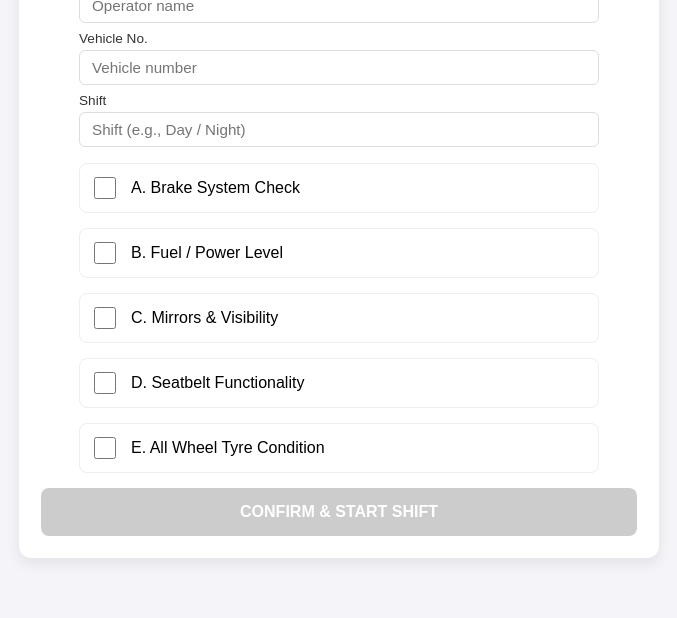
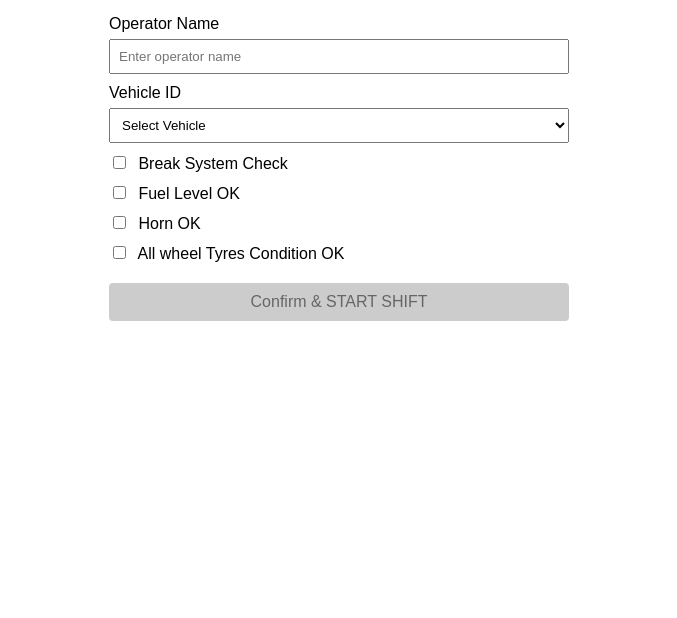
Before and after one commit to SachinEC35/Driversafetyscheklist, a plain HTML site: page index.html in a window 1280 px wide. Shown: the part 343-961 px from the top of the page, without its empty margins (301-978 px from the left). After the commit the page ends 800 px from the top, so only its background shows below. Drawn offline with Linux system fonts and the light colour scheme.

Commit message:
Refactor Vehicle Safety Checklist to Driver Safety Checklist

```diff
--- a/index.html
+++ b/index.html
@@ -2,155 +2,154 @@
 <html lang="en">
 <head>
   <meta charset="UTF-8">
-    <meta name="viewport" content="width=device-width, initial-scale=1.0">
-    <title>Vehicle Safety Checklist</title>
+  <title>Driver Safety Checklist</title>
   <style>
-    * { box-sizing: border-box; }
-    body { font-family: sans-serif; background-color: #f4f4f9; padding: 20px; display:flex; justify-content:center; }
-    /* card centered horizontally and slightly wider for professional layout */
-    .card { background: white; padding: 22px; border-radius: 12px; box-shadow: 0 6px 14px rgba(0,0,0,0.08); max-width: 640px; width: 100%; margin: 32px auto; }
-        h2 { color: #333; font-size: 1.2rem; margin-bottom: 20px; border-bottom: 2px solid #eee; padding-bottom: 10px; text-align: center; }
-
-        .checklist-item { display: flex; align-items: center; margin-bottom: 15px; padding: 10px; border: 1px solid #eee; border-radius: 8px; cursor: pointer; }
-        .checklist-item:hover { background-color: #fafafa; }
-
-        input[type="checkbox"] { width: 22px; height: 22px; margin-right: 15px; cursor: pointer; }
-        label { cursor: pointer; flex-grow: 1; font-weight: 500; }
-
-        button {
-            width: 100%; padding: 15px; border: none; border-radius: 8px;
-            font-size: 1rem; font-weight: bold; color: white;
-            background-color: #ccc; cursor: not-allowed; transition: 0.3s;
-        }
-
-        button.enabled { background-color: #28a745; cursor: pointer; }
-
-        /* QR panel */
-        .qr-panel {
-            display: flex;
-            gap: 12px;
-            align-items: center;
-            margin: 16px 0 8px;
-            flex-wrap: wrap;
-            justify-content: center;
-        }
-        .qr-panel img {
-            width: 140px;
-            height: 140px;
-            border-radius: 8px;
-            background: white;
-            box-shadow: 0 2px 6px rgba(0,0,0,0.08);
-        }
-        .qr-actions {
+    body {
+      font-family: Arial, sans-serif;
+      max-width: 500px;
+      margin: auto;
       display: flex;
       flex-direction: column;
-            gap: 8px;
-            min-width: 150px;
+      align-items: center;
+      padding: 16px;
     }
-        .qr-actions button {
-            padding: 8px 12px; font-size: 0.95rem; border-radius: 8px; border: 1px solid #ddd; background: #fff; cursor: pointer;
+    #company-logo {
+      display: block;
+      margin: 12px auto;
+      max-width: 220px;
+      height: auto;
     }
-        .qr-url {
-            font-size: 0.85rem; color: #444; background: #f8f8f8; padding: 8px; border-radius: 6px; overflow-wrap: anywhere;
+    label {
+      display: block;
+      margin-top: 10px;
+      text-align: left;
+      width: 100%;
+      max-width: 460px;
     }
-        /* top company logo */
-        .company-top-logo { display:block; margin: 0 auto 12px; width:160px; height:auto; object-fit:contain; }
-    /* placeholders form - stacked vertically for neat layout */
-    .info-form { margin: 12px 0 16px; display: block; gap: 8px; max-width: 520px; margin-left: auto; margin-right: auto; }
-    .form-field { width: 100%; margin-bottom: 8px; }
-    .form-field label { display:block; font-size:0.85rem; color:#333; margin-bottom:4px; }
-    /* align placeholder text with checklist label text (space for checkbox + gap) */
-    /* align outer edges with checklist boxes: inputs use normal horizontal padding, no extra left indent */
-    .form-field input { width:100%; padding:8px 12px; border:1px solid #ddd; border-radius:6px; font-size:0.95rem; }
-
-        /* center the checklist items within the card for neat layout */
-        .checklist-item { max-width: 520px; margin-left: auto; margin-right: auto; }
-
-        @media (max-width: 520px) {
-            .card { padding: 18px; }
-            .form-field { flex: 0 0 100%; }
-            .checklist-item { margin-left: 0; margin-right: 0; }
+    input[type="text"], select {
+      width: 100%;
+      max-width: 460px;
+      padding: 8px;
+      box-sizing: border-box;
+      margin-top: 6px;
+    }
+    .check {
+      margin-right: 8px;
+    }
+    button {
+      margin-top: 20px;
+      padding: 10px;
+      width: 100%;
+      max-width: 460px;
+      font-size: 16px;
+      background-color: #007bff;
+      color: #ffffff;
+      border: none;
+      border-radius: 4px;
+    }
+    button:disabled {
+      background-color: #cccccc;
+      color: #666666;
+      cursor: not-allowed;
+    }
+    button.enabled {
+      background-color: #28a745;
+      color: #ffffff;
+      cursor: pointer;
     }
   </style>
 </head>
 <body>
+<h2></h2>
 
-<div class="card">
-    <!-- Company logo at top -->
-    <img src="TMEElogo.jpeg" alt="Company logo" class="company-top-logo">
-    <h2>Vehicle Safety Checklist</h2>
+<img id="company-logo" src="TMEElogo.jpeg" alt="Company Logo">
 
-    <!-- Operator / vehicle / shift placeholders -->
-    <div class="info-form">
-        <div class="form-field">
-            <label for="operatorName">Operator Name</label>
-            <input type="text" id="operatorName" placeholder="Operator name">
-        </div>
-        <div class="form-field">
-            <label for="vehicleNo">Vehicle No.</label>
-            <input type="text" id="vehicleNo" placeholder="Vehicle number">
-        </div>
-        <div class="form-field">
-            <label for="shift">Shift</label>
-            <input type="text" id="shift" placeholder="Shift (e.g., Day / Night)">
-        </div>
-    </div>
+<h2>Driver Safety Checklist</h2>
 
-    <div class="checklist-item">
-        <input type="checkbox" id="brake" class="safety-check">
-        <label for="brake">A. Brake System Check</label>
-    </div>
+<!-- Operator Name -->
+<label>Operator Name</label>
+<input type="text" id="operator" placeholder="Enter operator name">
 
-    <div class="checklist-item">
-        <input type="checkbox" id="fuel" class="safety-check">
-        <label for="fuel">B. Fuel / Power Level</label>
-    </div>
+<!-- Vehicle Dropdown -->
+<label>Vehicle ID</label>
+<select id="vehicle">
+  <option value="">Select Vehicle</option>
+  <option value="JH05123">JH05123</option>
+  <option value="JH05124">JH05124</option>
+  <option value="JH05125">JH05125</option>
+  <option value="JH05126">JH05126</option>
+  <option value="JH05AB123">JH05AB123</option>
+  <option value="JHK02">JHK02</option>
+</select>
 
-    <div class="checklist-item">
-        <input type="checkbox" id="mirror" class="safety-check">
-        <label for="mirror">C. Mirrors & Visibility</label>
-    </div>
+<!-- Checklist -->
+<label>
+  <input type="checkbox" class="check"> Break System Check
+</label>
+<label>
+  <input type="checkbox" class="check"> Fuel Level OK
+</label>
+<label>
+  <input type="checkbox" class="check"> Horn OK
+</label>
+<label>
+  <input type="checkbox" class="check"> All wheel Tyres Condition OK
+</label>
 
-    <div class="checklist-item">
-        <input type="checkbox" id="seatbelt" class="safety-check">
-        <label for="seatbelt">D. Seatbelt Functionality</label>
-    </div>
-
-    <div class="checklist-item">
-        <input type="checkbox" id="tyre" class="safety-check">
-        <label for="tyre">E. All Wheel Tyre Condition</label>
-    </div>
-
-    <button id="confirmBtn" disabled>CONFIRM & START SHIFT</button>
-</div>
+<!-- Confirm Button -->
+<button id="confirmBtn" onclick="submitChecklist()" disabled>Confirm & START SHIFT</button>
 
 <script>
-    const checkboxes = document.querySelectorAll('.safety-check');
-    const confirmBtn = document.getElementById('confirmBtn');
+const SCRIPT_URL =
+"https://script.google.com/macros/s/AKfycbxv8RyofgsSbbu7shQuZt87niWjwXIT4JBBXFMQUSpX5ZVrDugCMjh2tJrx_spFoTf-eg/exec";
 
-    checkboxes.forEach(checkbox => {
-        checkbox.addEventListener('change', () => {
-            // Check if every checkbox in the list is checked
-            const allChecked = Array.from(checkboxes).every(c => c.checked);
+function submitChecklist() {
+  const operator = document.getElementById("operator").value.trim();
+  const vehicle = document.getElementById("vehicle").value;
+  const checks = document.querySelectorAll(".check");
 
-            if (allChecked) {
-                confirmBtn.disabled = false;
-                confirmBtn.classList.add('enabled');
-            } else {
-                confirmBtn.disabled = true;
-                confirmBtn.classList.remove('enabled');
+  if (!operator || !vehicle) {
+    alert("Please enter operator name and select vehicle");
+    return;
   }
-        });
+
+  let allChecked = true;
+  checks.forEach(c => {
+    if (!c.checked) allChecked = false;
   });
 
-    confirmBtn.addEventListener('click', () => {
-        const op = document.getElementById('operatorName').value || '[not provided]';
-        const veh = document.getElementById('vehicleNo').value || '[not provided]';
-        const shift = document.getElementById('shift').value || '[not provided]';
-        alert(`✅ Safety Checklist Submitted.\nOperator: ${op}\nVehicle: ${veh}\nShift: ${shift}`);
+  const status = allChecked ? "Approved" : "NotApproved";
+
+  fetch(SCRIPT_URL, {
+    method: "POST",
+    mode: "no-cors",
+    headers: {
+      "Content-Type": "application/json"
+    },
+    body: JSON.stringify({
+      operator: operator,
+      vehicle: vehicle,
+      status: status
+    })
   });
+}
 
-    // (QR panel removed) — index now shows company logo and operator inputs above checklist
+function updateConfirmButton() {
+  const checks = document.querySelectorAll('.check');
+  let allChecked = true;
+  checks.forEach(c => { if (!c.checked) allChecked = false; });
+  const btn = document.getElementById('confirmBtn');
+  if (btn) {
+    btn.disabled = !allChecked;
+    btn.classList.toggle('enabled', allChecked);
+  }
+}
+
+document.addEventListener('DOMContentLoaded', () => {
+  const checks = document.querySelectorAll('.check');
+  checks.forEach(c => c.addEventListener('change', updateConfirmButton));
+  updateConfirmButton();
+});
 </script>
 
 </body>
```
Lines whose indentation alone changed are shown as unchanged.
